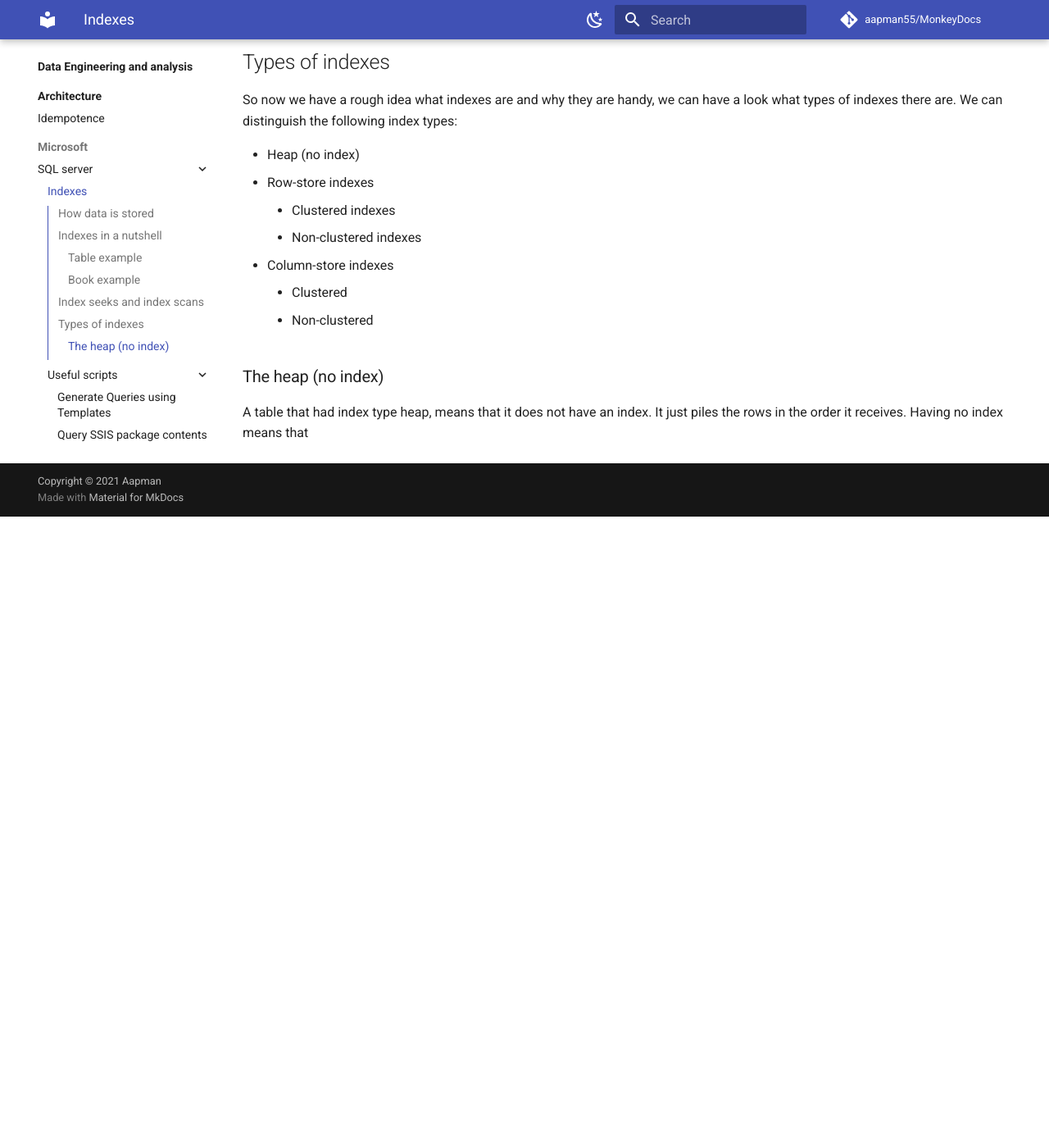
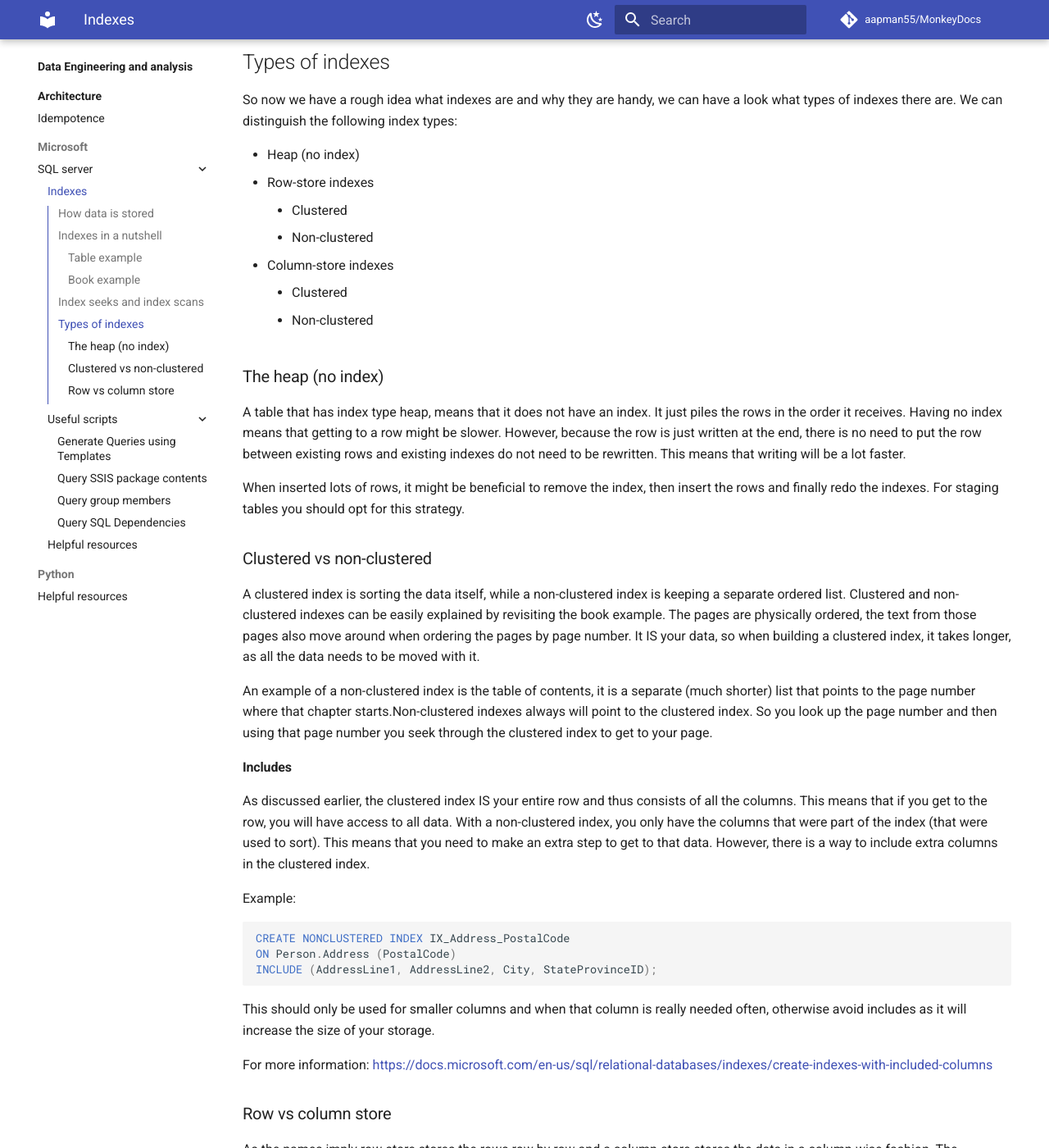
Before and after one commit to aapman55/MonkeyDocs, an MkDocs documentation site: the page built from docs/Data_Engineering_Analysis/Microsoft/SQL_server/indexes.md, in a window 1280 px wide and 1400 px high, scrolled down 1939 px. Shown: the whole window at 82% size. Built offline with MkDocs 1.6.1 and Material for MkDocs 9.7.7, drawn with Linux system fonts in a browser that asks for light colours; comment, search, counter and statistics services are not loaded; before the commit the page ends 2569 px from its top, so only the background shows below that; some of the changed text lies outside the part shown.

Commit message:
Finalize indexes page

````diff
--- a/docs/Data_Engineering_Analysis/Microsoft/SQL_server/indexes.md
+++ b/docs/Data_Engineering_Analysis/Microsoft/SQL_server/indexes.md
@@ -64,12 +64,61 @@
 
 * Heap (no index)
 * Row-store indexes
-    * Clustered indexes
-    * Non-clustered indexes
+    * Clustered
+    * Non-clustered
 * Column-store indexes
     - Clustered
     - Non-clustered
 
 ### The heap (no index)
-A table that had index type heap, means that it does not have an index. It just piles the rows in the order it
-receives. Having no index means that
+A table that has index type heap, means that it does not have an index. It just piles the rows in the order it
+receives. Having no index means that getting to a row might be slower. However, because the row is just written
+at the end, there is no need to put the row between existing rows and existing indexes do not need to be rewritten.
+This means that writing will be a lot faster.
+
+When inserted lots of rows, it might be beneficial to remove the index, then insert the rows and finally redo the
+indexes. For staging tables you should opt for this strategy.
+
+### Clustered vs non-clustered
+A clustered index is sorting the data itself, while a non-clustered index is keeping a separate ordered list.
+Clustered and non-clustered indexes can be easily explained by revisiting the book example. The pages are physically
+ordered, the text from those pages also move around when ordering the pages by page number. It IS your data, so when
+building a clustered index, it takes longer, as all the data needs to be moved with it.
+
+An example of a non-clustered index is the table of contents, it is a separate (much shorter) list that points
+to the page number where that chapter starts.Non-clustered indexes always will point to the clustered index. So you look
+up the page number and then using that page number you seek through the clustered index to get to your page.
+
+#### Includes
+As discussed earlier, the clustered index IS your entire row and thus consists of all the columns. This means that
+if you get to the row, you will have access to all data. With a non-clustered index, you only have the columns that
+were part of the index (that were used to sort). This means that you need to make an extra step to get to that data.
+However, there is a way to include extra columns in the clustered index.
+
+Example:
+```t-sql
+CREATE NONCLUSTERED INDEX IX_Address_PostalCode
+ON Person.Address (PostalCode)
+INCLUDE (AddressLine1, AddressLine2, City, StateProvinceID);
+```
+
+This should only be used for smaller columns and when that column is really needed often, otherwise avoid includes
+as it will increase the size of your storage.
+
+For more information: https://docs.microsoft.com/en-us/sql/relational-databases/indexes/create-indexes-with-included-columns
+
+### Row vs column store
+As the names imply row-store stores the rows row by row and a column-store stores the data in a column-wise fashion.
+The advantage of a column-store is that it can be compressed very well. The reason that compression can be done
+much better is that contents belonging to the same row look more alike. They have the same datatype, follow the
+same pattern and/or are part of en enumeration (which limits the set of possibilities).
+
+So let's say we have a column that contains the status (for example: started, closed, in progress etc.). There is
+a finite number of statuses. So if we sort on the status, then it might be the case that on 1 8KB page there is only
+1 status present. In that case you could just say that all records on this page have status "started" for example,
+which will sae a lot in terms of storage.
+
+However, there are also drawback. The data will only be columnar compressed when it reaches a threshold of 1,048,576 rows.
+Everything else will be stored in a delta row group.
+
+For more information see: https://docs.microsoft.com/en-us/sql/relational-databases/indexes/columnstore-indexes-overview?view=sql-server-ver15
````
